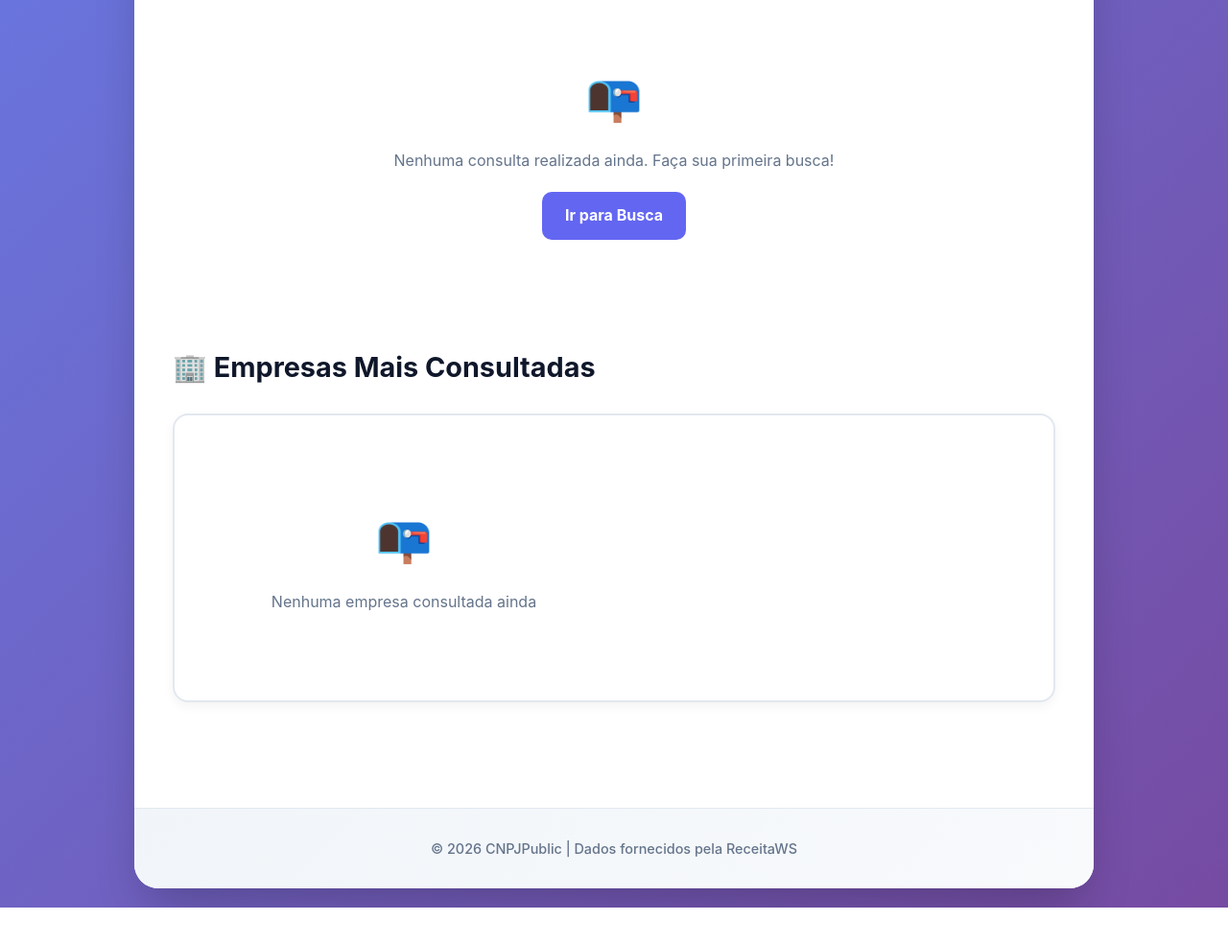
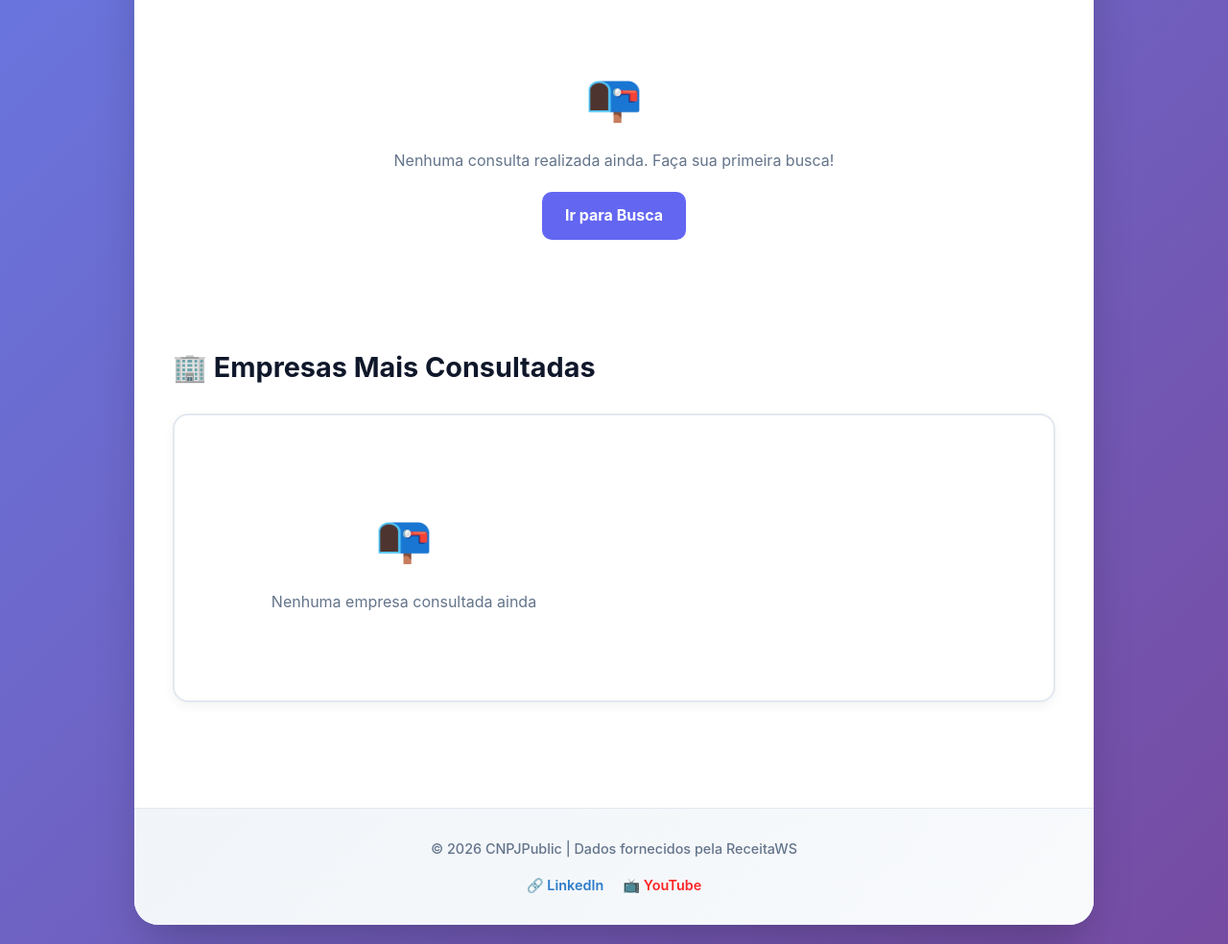
Before and after one commit to charlesamoedo/CNPJPublic, a website: page public/dashboard.html in a window 1280 px wide. Shown: the part 513-1497 px from the top of the page at 96% size. Before the commit the page ends 1459 px from the top, so only its background shows below. Drawn offline with Linux system fonts and the light colour scheme.

Commit message:
Feature: add social media links (LinkedIn, YouTube) to footer

```diff
--- a/public/dashboard.html
+++ b/public/dashboard.html
@@ -173,7 +173,17 @@
         </main>
 
         <footer>
-            <p>© 2026 CNPJPublic | Dados fornecidos pela ReceitaWS</p>
+            <div style="display: flex; flex-direction: column; gap: 15px; align-items: center;">
+                <p>© 2026 CNPJPublic | Dados fornecidos pela ReceitaWS</p>
+                <div style="display: flex; gap: 20px; justify-content: center; flex-wrap: wrap;">
+                    <a href="https://www.linkedin.com/in/charlesamoedo/" target="_blank" rel="noopener noreferrer" style="color: #0A66C2; text-decoration: none; font-weight: 600; display: flex; align-items: center; gap: 8px;">
+                        🔗 LinkedIn
+                    </a>
+                    <a href="https://www.youtube.com/@charlesamoedo" target="_blank" rel="noopener noreferrer" style="color: #FF0000; text-decoration: none; font-weight: 600; display: flex; align-items: center; gap: 8px;">
+                        📺 YouTube
+                    </a>
+                </div>
+            </div>
         </footer>
     </div>
 
--- a/public/style.css
+++ b/public/style.css
@@ -572,6 +572,16 @@ footer {
     font-weight: 500;
 }
 
+footer a {
+    transition: all 0.3s ease;
+    opacity: 0.85;
+}
+
+footer a:hover {
+    opacity: 1;
+    transform: translateY(-2px);
+}
+
 @keyframes slideInDown {
     from {
         transform: translateY(-30px);
```
Also changed, not shown: public/index.html (+11 -1 lines).
